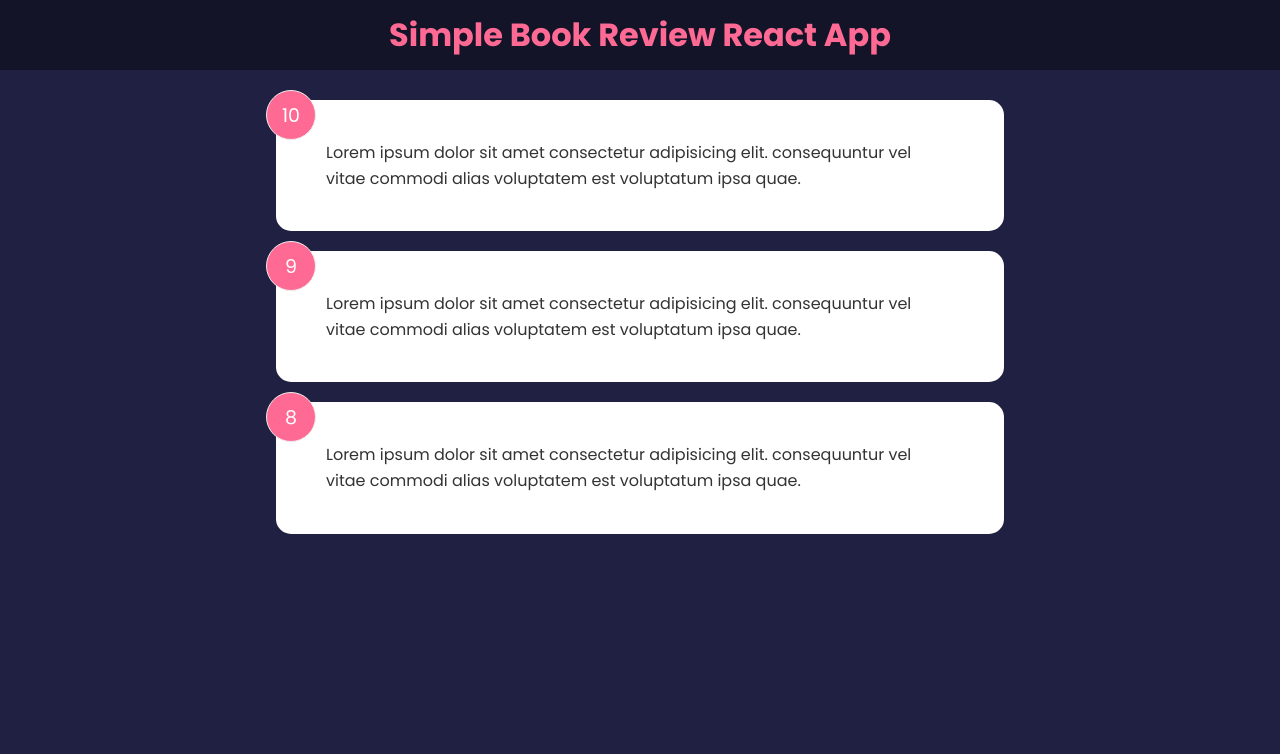
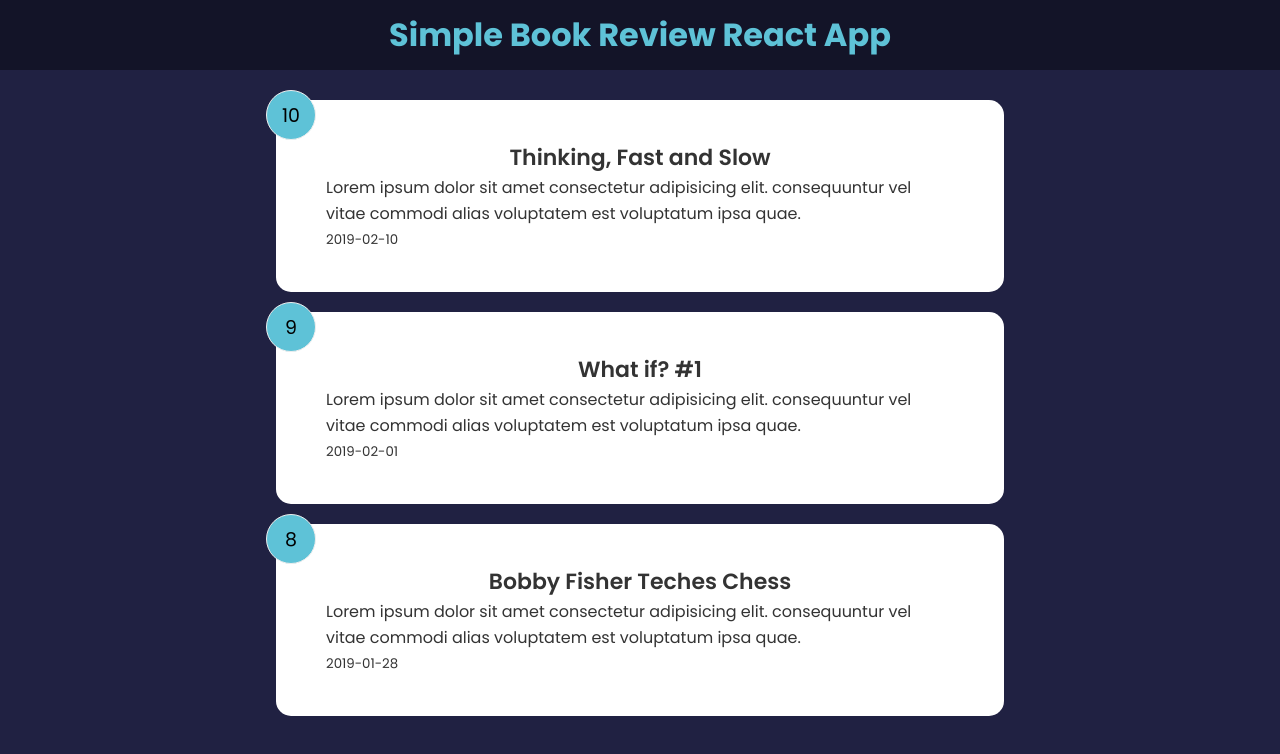
Before and after one commit to yangbeibei88/BookReview-React-App, a React (Vite) app: page / in a window 1280 px wide. Shown: the top 754 px of the page. Built offline with nearby package versions, Linux system fonts and the light colour scheme.

Commit message:
conditional style and data fields

```diff
--- a/src/App.jsx
+++ b/src/App.jsx
@@ -8,7 +8,7 @@ const App = () => {
   return (
     <div>
       <Header />
-      <ReviewList feedbacks={reviewData} />
+      <ReviewList reviews={reviewData} />
     </div>
   );
 };
--- a/src/components/Header.jsx
+++ b/src/components/Header.jsx
@@ -1,7 +1,7 @@
 export const Header = () => {
   const headerStyle = {
     backgroundColor: "rgba(0,0,0,0.4)",
-    color: "#ff6a95",
+    color: "#5ec2d7",
   };
   return (
     <header style={headerStyle}>
--- a/src/components/ReviewItem.jsx
+++ b/src/components/ReviewItem.jsx
@@ -1,9 +1,11 @@
 import { Card } from "./shared/Card.jsx";
-export const ReviewItem = ({ rating, feedback }) => {
+export const ReviewItem = ({ rating, bookTitle, review, date }) => {
   return (
     <Card>
       <div className="num-display">{rating}</div>
-      <div className="text-display">{feedback}</div>
+      <h2>{bookTitle}</h2>
+      <div className="text-display">{review}</div>
+      <small>{date}</small>
     </Card>
   );
 };
--- a/src/components/ReviewList.jsx
+++ b/src/components/ReviewList.jsx
@@ -1,12 +1,20 @@
 import { ReviewItem } from "./ReviewItem.jsx";
-export const ReviewList = ({ feedbacks }) => {
-  if (feedbacks.length === 0) {
+export const ReviewList = ({ reviews }) => {
+  if (reviews.length === 0) {
     return <p>No feedback yet.</p>;
   } else {
     return (
       <div className="container">
-        {feedbacks.map(({ id, rating, text }) => {
-          return <ReviewItem key={id} rating={rating} feedback={text} />;
+        {reviews.map(({ id, rating, bookTitle, review, date }) => {
+          return (
+            <ReviewItem
+              key={id}
+              rating={rating}
+              bookTitle={bookTitle}
+              review={review}
+              date={date}
+            />
+          );
         })}
       </div>
     );
--- a/src/components/shared/Card.jsx
+++ b/src/components/shared/Card.jsx
@@ -1,3 +1,3 @@
-export const Card = ({ children }) => {
-  return <div className="card">{children}</div>;
+export const Card = ({ children, reverse = "" }) => {
+  return <div className={`card ${reverse && "reverse"}`}>{children}</div>;
 };
--- a/src/data/reviewData.js
+++ b/src/data/reviewData.js
@@ -2,16 +2,25 @@ export const reviewData = [
   {
     id: 1,
     rating: 10,
-    text: "Lorem ipsum dolor sit amet consectetur adipisicing elit. consequuntur vel vitae commodi alias voluptatem est voluptatum ipsa quae.",
+    bookTitle: "Thinking, Fast and Slow",
+    review:
+      "Lorem ipsum dolor sit amet consectetur adipisicing elit. consequuntur vel vitae commodi alias voluptatem est voluptatum ipsa quae.",
+    date: "2019-02-10",
   },
   {
     id: 2,
     rating: 9,
-    text: "Lorem ipsum dolor sit amet consectetur adipisicing elit. consequuntur vel vitae commodi alias voluptatem est voluptatum ipsa quae.",
+    bookTitle: "What if? #1",
+    review:
+      "Lorem ipsum dolor sit amet consectetur adipisicing elit. consequuntur vel vitae commodi alias voluptatem est voluptatum ipsa quae.",
+    date: "2019-02-01",
   },
   {
     id: 3,
     rating: 8,
-    text: "Lorem ipsum dolor sit amet consectetur adipisicing elit. consequuntur vel vitae commodi alias voluptatem est voluptatum ipsa quae.",
+    bookTitle: "Bobby Fisher Teches Chess",
+    review:
+      "Lorem ipsum dolor sit amet consectetur adipisicing elit. consequuntur vel vitae commodi alias voluptatem est voluptatum ipsa quae.",
+    date: "2019-01-28",
   },
 ];
--- a/src/index.css
+++ b/src/index.css
@@ -87,8 +87,8 @@ header {
 
 .rating li:hover,
 .num-display {
-  background: #ff6a95;
-  color: #fff;
+  background: #5ec2d7;
+  color: #000;
 }
 
 [type='radio'] {
@@ -96,8 +96,8 @@ header {
 }
 
 [type='radio']:checked ~ label {
-  background: #ff6a95;
-  color: #fff;
+  background: #5ec2d7;
+  color: #000;
 }
 
 .input-group {
@@ -160,7 +160,7 @@ input:focus {
 }
 
 .btn-secondary {
-  background: #ff6a95;
+  background: #5ec2d7;
 }
 
 .btn:hover {
@@ -200,7 +200,7 @@ input:focus {
 }
 
 .about-link a:hover {
-  color: #ff6a95;
+  color: #5ec2d7;
 }
 
 .about h1 {
```
